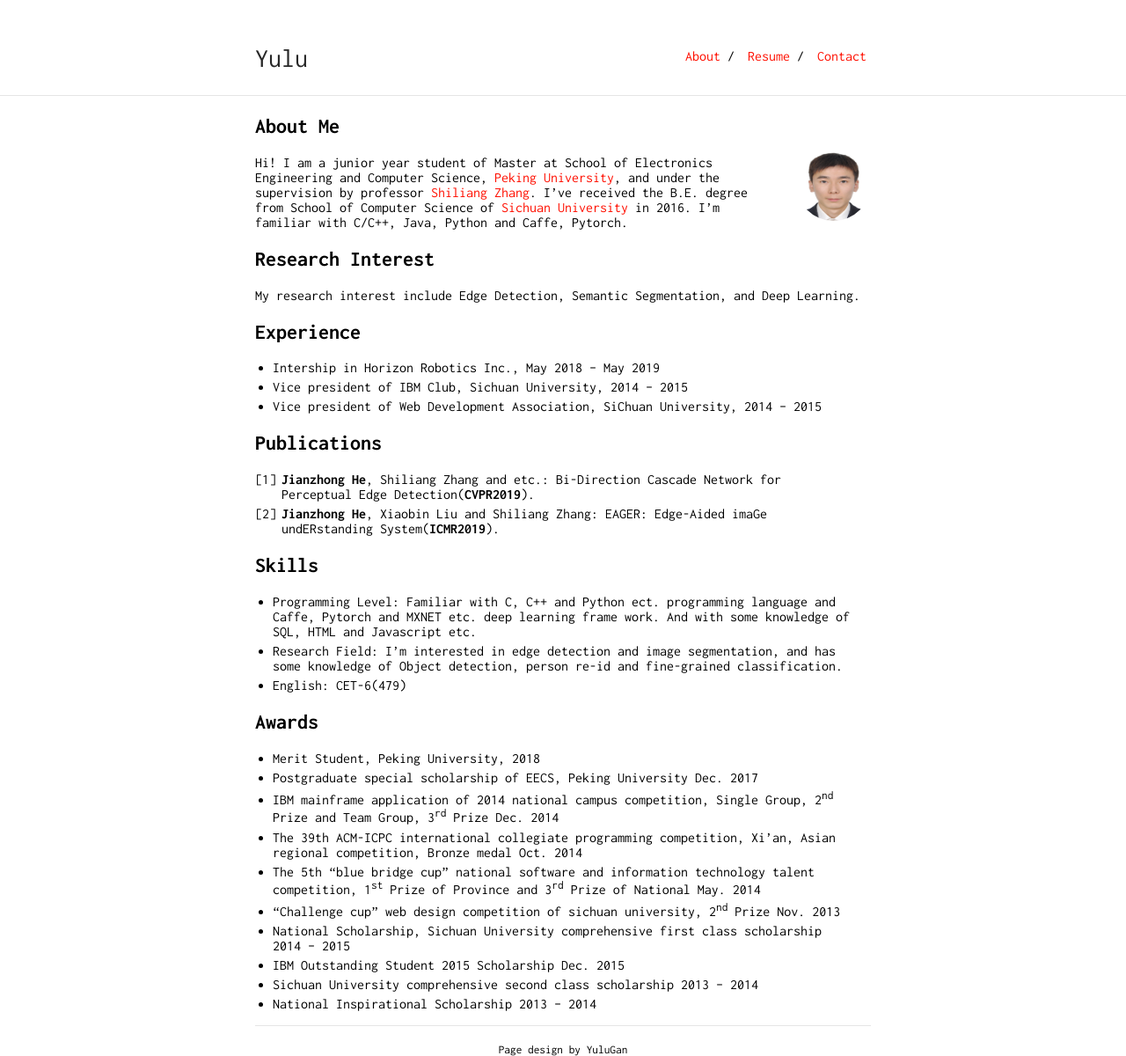
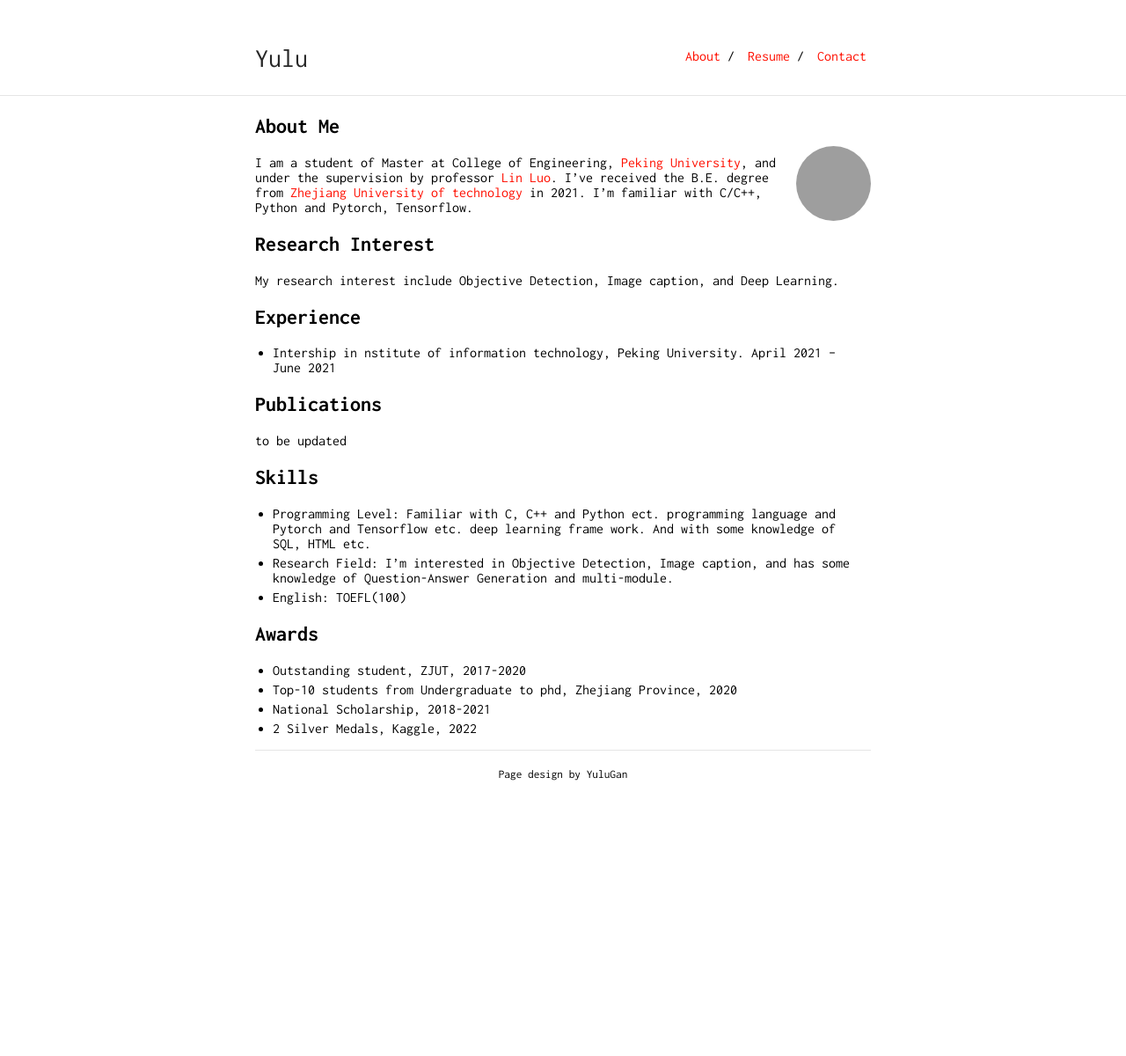
Before and after one commit to Yulu-gan/ganyulu.github.io, a Jekyll site: the page built from index.md, in a window 1280 px wide. Shown: the whole page at 88% size. Built offline with Jekyll 4.4.1, drawn with Linux system fonts in a browser that asks for light colours; our own code applies the rules of GitHub Pages for plain Markdown files; after the commit the page ends 900 px from its top, so only the background shows below that; grey boxes are pictures that could not be loaded.

Commit message:
Update index.md

```diff
--- a/index.md
+++ b/index.md
@@ -4,30 +4,28 @@ layout: default
 
 ## About Me
 
-<img class="profile-picture" src="jianzhong.jpg">
-Hi! I am a junior year student of Master at School of Electronics Engineering and Computer Science, [Peking University](https://www.pku.edu.cn/), and under the supervision by professor [Shiliang Zhang](https://www.pkuvmc.com). I've received the B.E. degree from School of Computer Science of [Sichuan University](http://www.scu.edu.cn/) in 2016. I'm familiar with C/C++, Java, Python and Caffe, Pytorch.
+<img class="profile-picture" src="ganyulu.jpg">
+I am a student of Master at College of Engineering, [Peking University](https://www.pku.edu.cn/), and under the supervision by professor [Lin Luo](https://www.coe.pku.edu.cn/teaching/all_time/11195.html). I've received the B.E. degree from [Zhejiang University of technology](http://www.zjut.edu.cn/) in 2021. I'm familiar with C/C++, Python and Pytorch, Tensorflow.
 
 <!-- This is a jekyll based resume template. You can find the full source code on [GitHub](https://github.com/bk2dcradle/researcher) -->
 
 ## Research Interest
 
-My research interest include Edge Detection, Semantic Segmentation, and Deep Learning.
+My research interest include Objective Detection, Image caption, and Deep Learning.
 
 ## Experience
-* Intership in Horizon Robotics Inc., May 2018 -- May 2019
-* Vice president of IBM Club, Sichuan University, 2014 -- 2015
-* Vice president of Web Development Association, SiChuan University, 2014 -- 2015
+* Intership in nstitute of information technology, Peking University. April 2021 -- June 2021
+
 
 ## Publications
 
-1. **Jianzhong He**, Shiliang Zhang and etc.: Bi-Direction Cascade Network for Perceptual Edge Detection(**CVPR2019**).
-2. **Jianzhong He**, Xiaobin Liu and Shiliang Zhang: EAGER: Edge-Aided imaGe undERstanding System(**ICMR2019**).
+to be updated
 
 ## Skills
 
-* Programming Level: Familiar with C, C++ and Python ect. programming language and Caffe, Pytorch and MXNET etc. deep learning frame work. And with some knowledge of SQL, HTML and Javascript etc.
-* Research Field: I'm interested in edge detection and image segmentation, and has some knowledge of Object detection, person re-id and fine-grained classification.
-* English: CET-6(479)
+* Programming Level: Familiar with C, C++ and Python ect. programming language and Pytorch and Tensorflow etc. deep learning frame work. And with some knowledge of SQL, HTML etc.
+* Research Field: I'm interested in Objective Detection, Image caption, and has some knowledge of Question-Answer Generation and multi-module.
+* English: TOEFL(100)
 
 <!-- ## Typography
 
@@ -56,13 +54,7 @@ Here is a blockquote
 * John Doe: Associate Professor, Department of Computer Science, Ipsum -->
 
 ## Awards
-* Merit Student, Peking University, 2018
-* Postgraduate special scholarship of EECS, Peking University Dec. 2017
-* IBM mainframe application of 2014 national campus competition, Single Group, 2<sup>nd</sup> Prize and Team Group, 3<sup>rd</sup> Prize Dec. 2014
-* The 39th ACM-ICPC international collegiate programming competition, Xi'an, Asian regional competition, Bronze medal Oct. 2014
-* The 5th "blue bridge cup" national software and information technology talent competition, 1<sup>st</sup> Prize of Province and 3<sup>rd</sup> Prize of National May. 2014
-* "Challenge cup" web design competition of sichuan university, 2<sup>nd</sup> Prize Nov. 2013
-* National Scholarship, Sichuan University comprehensive first class scholarship 2014 -- 2015
-* IBM Outstanding Student 2015 Scholarship Dec. 2015
-* Sichuan University comprehensive second class scholarship 2013 -- 2014
-* National Inspirational Scholarship 2013 -- 2014
+* Outstanding student, ZJUT, 2017-2020
+* Top-10 students from Undergraduate to phd, Zhejiang Province, 2020
+* National Scholarship, 2018-2021
+* 2 Silver Medals, Kaggle, 2022
```
